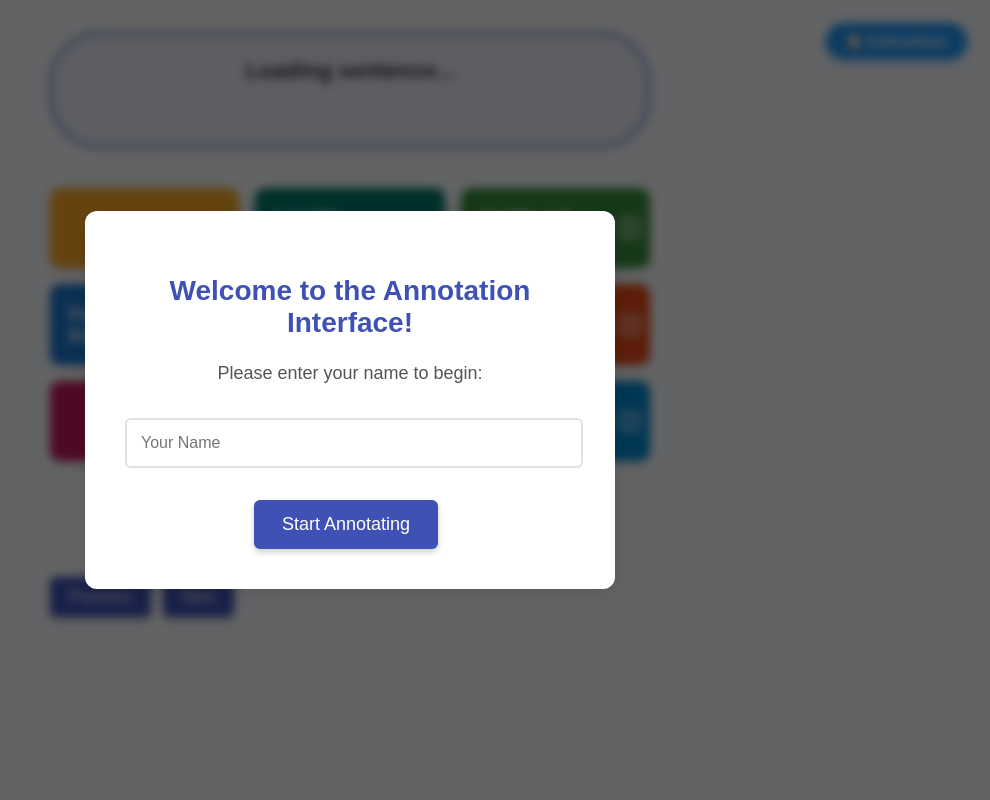
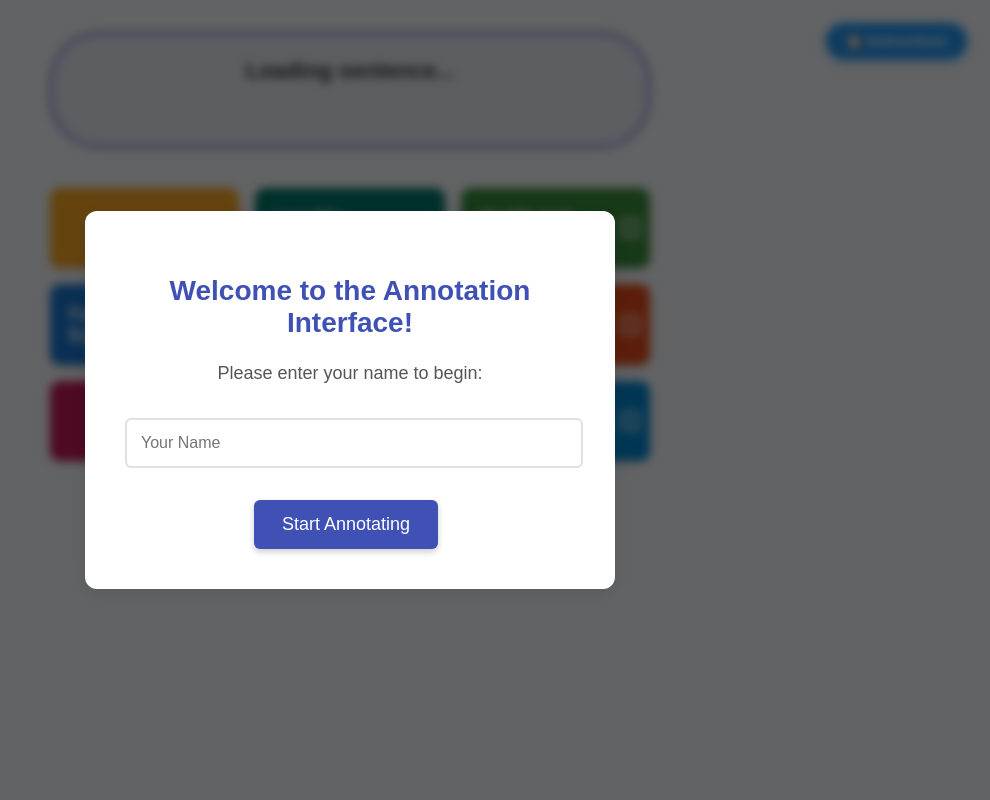
Before and after one commit to mattguida/matteo_annotation_app, a FastAPI app: page /annotate in a window 1280 px wide. Shown: the whole page, without its empty margins (290-1280 px from the left). Run offline with FastAPI, Linux system fonts and the light colour scheme.

Commit message:
new data and exmaples

```diff
--- a/templates/static/index.html
+++ b/templates/static/index.html
@@ -530,14 +530,16 @@
   </div>
 
 </div>
-
-<button id="prevBtn">Previous</button>
-<button id="nextBtn">Next</button>
-
+<!-- Tutorial-specific buttons -->
 <button id="checkAnswerBtn" style="display: none;">Check Answer</button>
 <button id="nextExampleBtn" style="display: none;">Next Example</button>
+
+<!-- Main annotation navigation buttons -->
+<button id="prevBtn" style="display: none;">Previous</button>
+<button id="nextBtn" style="display: none;">Next</button>
+
+<!-- Start Annotation button -->
 <button id="startAnnotationBtn" style="display: none;">Start Annotation</button>
-
 
 <div id="status"></div>
 
@@ -617,6 +619,7 @@
       document.getElementById("status").innerHTML = `<strong>📚 Let's practice with some examples before starting annotation!`;
       displayTutorialExample();
   }
+
   function displayTutorialExample() {
       const example = tutorialExamples[tutorialIndex];
       document.getElementById("sentence").innerText = example.sentence;
@@ -628,11 +631,12 @@
         if (el) el.checked = false;
       });
 
-      // Set button text for tutorial
+      // Show tutorial-specific buttons
       document.getElementById("checkAnswerBtn").style.display = "inline-block";
       document.getElementById("nextExampleBtn").style.display = "none";
+      document.getElementById("prevBtn").style.display = "none"; // Hide "Previous" button
+      document.getElementById("nextBtn").style.display = "none"; // Hide "Next" button
       document.getElementById("startAnnotationBtn").style.display = "none";
-      document.getElementById("prevBtn").style.display = tutorialIndex === 0 ? "none" : "inline-block";
   }
 
   function checkTutorialAnswer() {
@@ -680,9 +684,12 @@
   function finishTutorial() {
       inTutorial = false; // Set the tutorial flag to false
       document.getElementById("checkAnswerBtn").style.display = "none"; // Hide the "Check Answer" button
-      document.getElementById("prevBtn").style.display = "none"; // Hide the "Previous Example" button
       document.getElementById("nextExampleBtn").style.display = "none"; // Hide the "Next Example" button
       document.getElementById("startAnnotationBtn").style.display = "none"; // Hide the "Start Annotation" button
+
+      // Show main annotation navigation buttons
+      document.getElementById("prevBtn").style.display = "inline-block";
+      document.getElementById("nextBtn").style.display = "inline-block";
 
       document.getElementById("status").innerHTML = `<strong>🎯 Great job! Tutorial complete.</strong> Now you'll begin the real annotation task...`;
 
```
